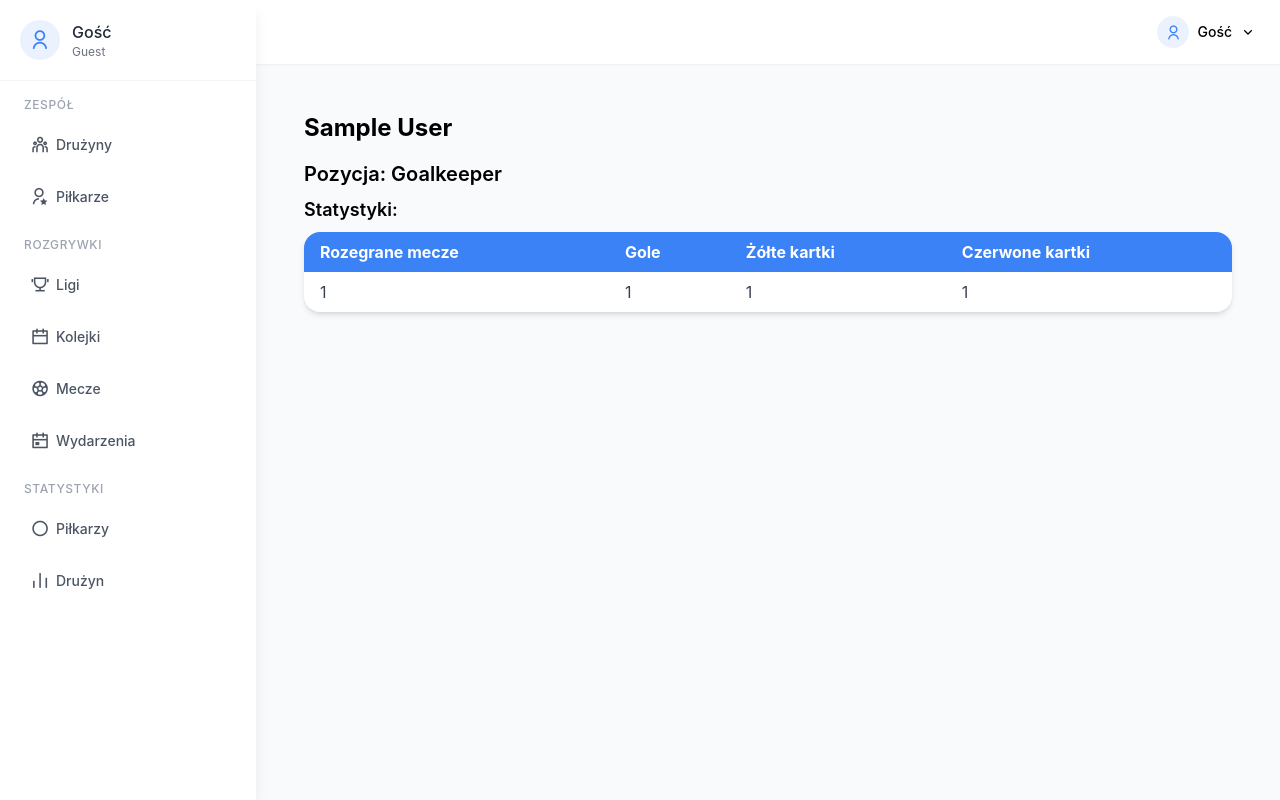
After one commit to MateuszSokolowski03/Projekt, a Django app: page /players/1/ in a window 1280 px wide. The commit adds this page. Run offline with Django 5.2, Linux system fonts and the light colour scheme; tables that the repository leaves empty hold one stand-in row (values such as "Sample post"); some libraries are stand-ins or nearby versions.

Commit message:
szczegoowe widoki dla druzyn i pilkarzy

```diff
--- /dev/null
+++ b/apps/planner/templates/player_detail.html
@@ -0,0 +1,35 @@
+{% extends 'base.html' %}
+
+{% block title %}Szczegóły Piłkarza{% endblock %}
+
+{% block content %}
+<div class="container mx-auto p-4">
+    <h1 class="text-2xl font-bold mb-4">{{ player.first_name }} {{ player.last_name }}</h1>
+    <h2 class="text-xl font-semibold mb-2">Pozycja: {{ player.get_position_display }}</h2>
+    <h3 class="text-lg font-semibold mb-2">Statystyki:</h3>
+    {% if statistics %}
+    <div class="bg-white shadow-md rounded-lg overflow-hidden">
+        <table class="table-auto w-full border-collapse">
+            <thead class="bg-primary text-white">
+                <tr>
+                    <th class="px-4 py-2 text-left">Rozegrane mecze</th>
+                    <th class="px-4 py-2 text-left">Gole</th>
+                    <th class="px-4 py-2 text-left">Żółte kartki</th>
+                    <th class="px-4 py-2 text-left">Czerwone kartki</th>
+                </tr>
+            </thead>
+            <tbody>
+                <tr class="hover:bg-gray-100">
+                    <td class="px-4 py-2 text-gray-700">{{ statistics.matches_played }}</td>
+                    <td class="px-4 py-2 text-gray-700">{{ statistics.goals }}</td>
+                    <td class="px-4 py-2 text-gray-700">{{ statistics.yellow_cards }}</td>
+                    <td class="px-4 py-2 text-gray-700">{{ statistics.red_cards }}</td>
+                </tr>
+            </tbody>
+        </table>
+    </div>
+    {% else %}
+    <p>Brak statystyk dla tego piłkarza.</p>
+    {% endif %}
+</div>
+{% endblock %}
--- a/apps/planner/templates/player_list.html
+++ b/apps/planner/templates/player_list.html
@@ -25,7 +25,7 @@
             </thead>
             <tbody class="divide-y divide-gray-200">
                 {% for player in players %}
-                <tr class="hover:bg-gray-100">
+                <tr class="hover:bg-gray-100 cursor-pointer" onclick="window.location='{% url 'player_detail' player.player_id %}'">
                     <td class="px-4 py-2 text-gray-700">{{ player.first_name }}</td>
                     <td class="px-4 py-2 text-gray-700">{{ player.last_name }}</td>
                     <td class="px-4 py-2 text-gray-700">{{ player.get_position_display }}</td>
--- a/apps/planner/templates/team_list.html
+++ b/apps/planner/templates/team_list.html
@@ -17,7 +17,9 @@
             <tbody class="divide-y divide-gray-200">
                 {% for team in teams %}
                 <tr class="hover:bg-gray-100">
-                    <td class="px-4 py-2 text-gray-700">{{ team.name }}</td>
+                    <td class="px-4 py-2 text-gray-700">
+                        <a href="{% url 'team_detail' team.team_id %}" class="text-primary hover:underline">{{ team.name }}</a>
+                    </td>
                 </tr>
                 {% endfor %}
             </tbody>
--- a/apps/planner/views.py
+++ b/apps/planner/views.py
@@ -18,6 +18,11 @@ def team_list(request):
     teams = Team.objects.all().order_by(sort_by)
     return render(request, 'team_list.html', {'teams': teams, 'sort_by': sort_by.lstrip('-'), 'direction': direction})
 
+def team_detail(request, team_id):
+    team = Team.objects.get(pk=team_id)
+    players = team.players.all()  # Pobranie składu drużyny
+    return render(request, 'team_detail.html', {'team': team, 'players': players})
+
 def player_list(request):
     sort_by = request.GET.get('sort', 'last_name')
     direction = request.GET.get('direction', 'asc')
@@ -25,6 +30,14 @@ def player_list(request):
         sort_by = f'-{sort_by}'
     players = Player.objects.all().order_by(sort_by)
     return render(request, 'player_list.html', {'players': players, 'sort_by': sort_by.lstrip('-'), 'direction': direction})
+
+def player_detail(request, player_id):
+    player = Player.objects.get(pk=player_id)
+    try:
+        statistics = player.statistics # Pobranie statystyk piłkarza
+    except PlayerStatistics.DoesNotExist:
+        statistics = None
+    return render(request, 'player_detail.html', {'player': player, 'statistics': statistics})
 def league_list(request):
     leagues = League.objects.all()
     return render(request, 'league_list.html', {'leagues': leagues})
--- a/config/urls.py
+++ b/config/urls.py
@@ -26,8 +26,10 @@ urlpatterns = [
     path('', views.index, name='index'),
     path('teams/', views.team_list, name='team_list'),
     path('teams/add/', views.add_team, name='add_team'),
+    path('teams/<int:team_id>/', views.team_detail, name='team_detail'),
     path('players/', views.player_list, name='player_list'),
     path('players/add/', views.add_player, name='add_player'),
+    path('players/<int:player_id>/', views.player_detail, name='player_detail'),
     path('leagues/', views.league_list, name='league_list'),
     path('leagues/add/', views.add_league, name='add_league'),
     path('rounds/', views.round_list, name='round_list'),
--- a/requirements.txt
+++ b/requirements.txt
@@ -1,3 +1,8 @@
 asgiref==3.8.1
 Django==5.2.1
 sqlparse==0.5.3
+
+dotenv~=0.9.9
+python-dotenv~=1.1.0
+pip~=25.1.1
+psycopg2-binary~=2.9.10
```
Also changed, not shown: apps/planner/templates/team_detail.html (added, +30 -0 lines).
